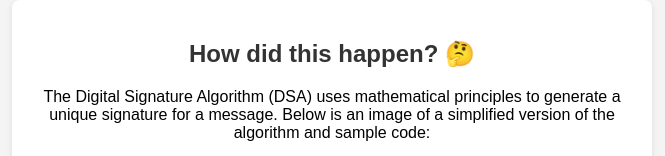
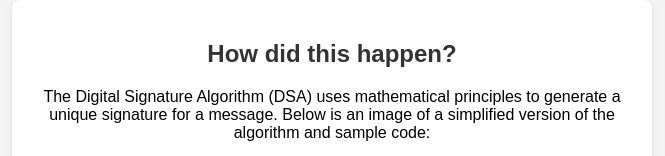
Before and after one commit to YonaYester/WebsiteEducationCYB, a website: page DSA.html in a window 1280 px wide. Both pictures are taken after a click on the button "Verify". Shown: the part 912-1068 px from the top of the page, without its empty margins (308-973 px from the left). Drawn offline with Linux system fonts and the light colour scheme.

Commit message:
Update DSA.html

```diff
--- a/DSA.html
+++ b/DSA.html
@@ -116,7 +116,7 @@
 
     <!-- Mathematical Algorithm Section (with Code Image) -->
     <div id="dsaMath" class="section">
-      <h2>How did this happen? 🤔</h2>
+      <h2>How did this happen? </h2>
       <p>
         The Digital Signature Algorithm (DSA) uses mathematical principles to generate a unique signature for a message.
         Below is an image of a simplified version of the algorithm and sample code:
@@ -229,5 +229,7 @@
         }
       });
     </script>
+
+    <center><a href="https://www.geeksforgeeks.org/dsa-tutorial-learn-data-structures-and-algorithms/">Click here for more info </a></center>
   </body>
 </html>
```
